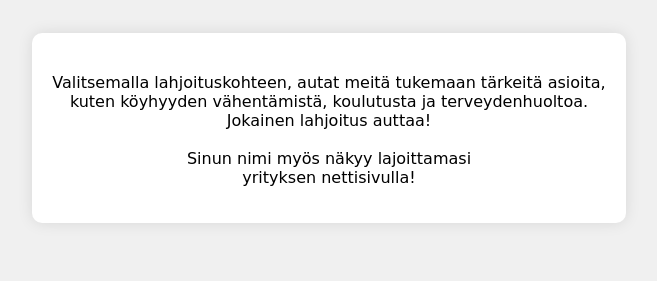
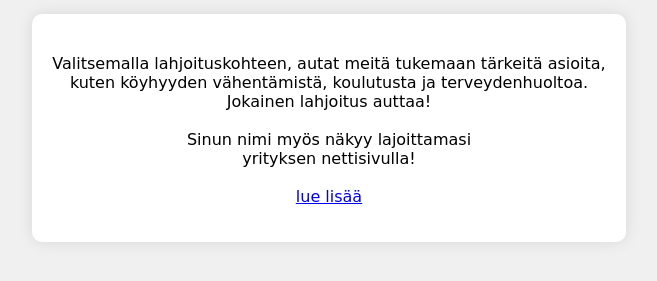
Before and after one commit to Modere3456/joku-juttu, a plain HTML site: page leijona.html in a window 1280 px wide. Shown: the part 345-626 px from the top of the page, without its empty margins (311-968 px from the left). Drawn offline with Linux system fonts and the light colour scheme.

Commit message:
added empty about.html

```diff
--- a/leijona.html
+++ b/leijona.html
@@ -132,7 +132,9 @@
                     Jokainen lahjoitus auttaa! <br />
                     <br />
                     Sinun nimi myös näkyy lajoittamasi <br />
-                    yrityksen nettisivulla!
+                    yrityksen nettisivulla! <br />
+                    <br />
+                    <a href="./about.html">lue lisää</a>
                 </p>
             </div>
     </div>
```
